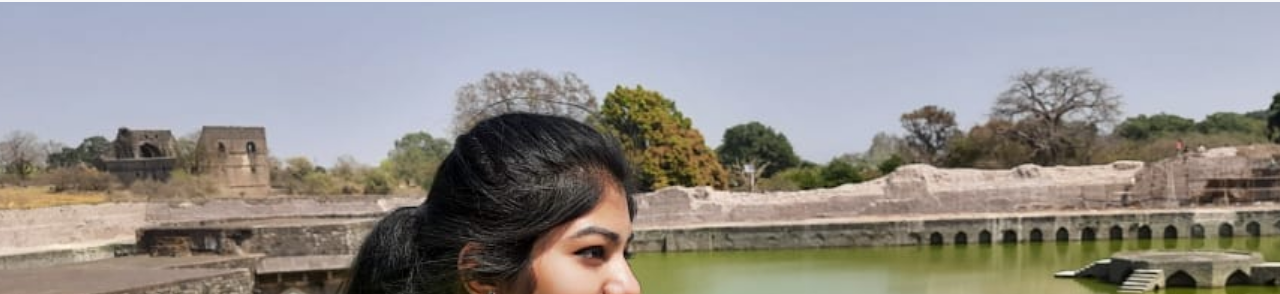
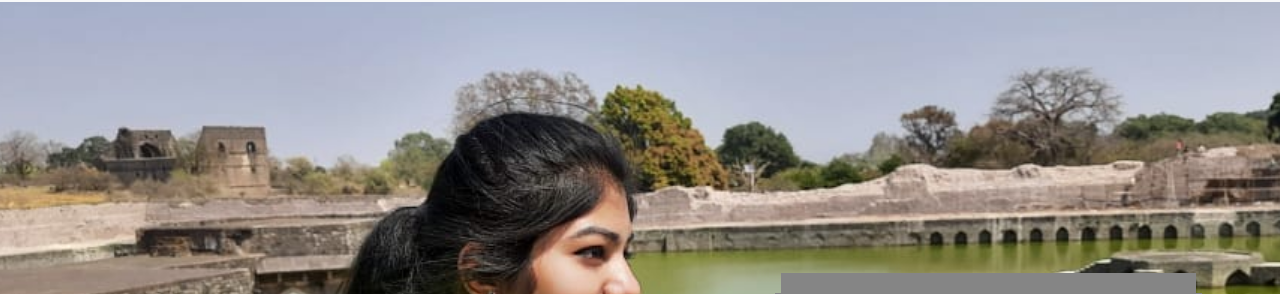
Before and after one commit to prachitirol/OIBSIP, a plain HTML site: page Task-2/portfolio.html in a window 1280 px wide. Shown: the part 54-348 px from the top of the page. Drawn offline with nearby package versions, Linux system fonts and the light colour scheme.

Commit message:
Update portfolio.css

```diff
--- a/Task-2/portfolio.css
+++ b/Task-2/portfolio.css
@@ -4,7 +4,7 @@
 	margin: 0;
 	font-family: 'Josefin Sans', sans-serif;
 	box-sizing: border-box;
-	/* background-color: #858585; */
+	 background-color: #858585;
 }
 .hero{
 	height: 100vh;
```
